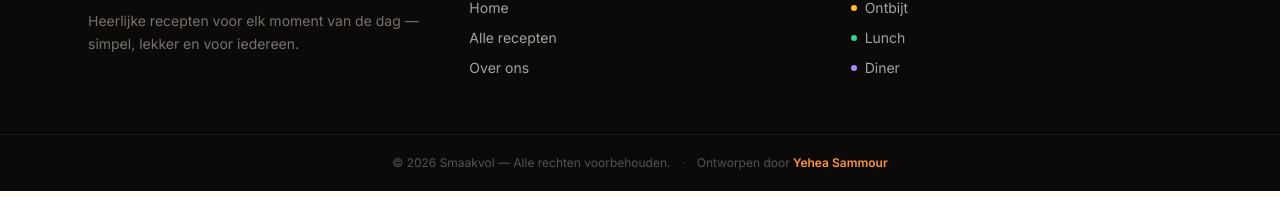
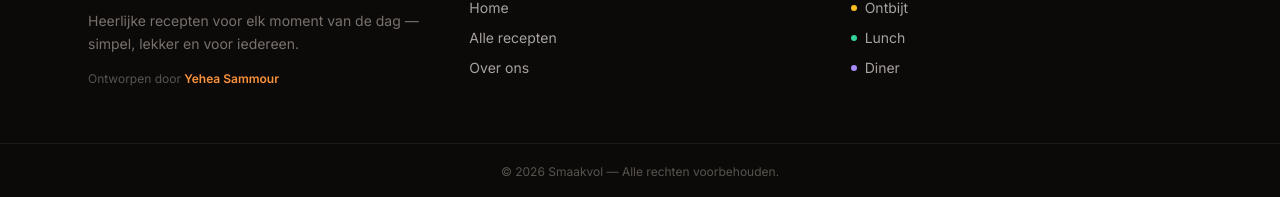
Before and after one commit to Seef1233/168766, a Nuxt app: page /recipes in a window 1280 px wide. Shown: the part 3182-3379 px from the top of the page. Built offline with nearby package versions, Linux system fonts and the light colour scheme.

Commit message:
Move designer credit to footer brand column

```diff
--- a/app/app.vue
+++ b/app/app.vue
@@ -20,6 +20,9 @@
           </div>
           <p class="text-sm leading-relaxed text-stone-500">
             Heerlijke recepten voor elk moment van de dag — simpel, lekker en voor iedereen.
+          </p>
+          <p class="text-xs text-stone-600 mt-4">
+            Ontworpen door <span class="text-orange-400 font-semibold">Yehea Sammour</span>
           </p>
         </div>
 
@@ -47,8 +50,6 @@
 
       <div class="border-t border-stone-900 py-5 text-center text-xs text-stone-600">
         © {{ new Date().getFullYear() }} Smaakvol — Alle rechten voorbehouden.
-        <span class="mx-2 text-stone-700">·</span>
-        Ontworpen door <span class="text-orange-400 font-semibold">Yehea Sammour</span>
       </div>
     </footer>
   </div>
```
